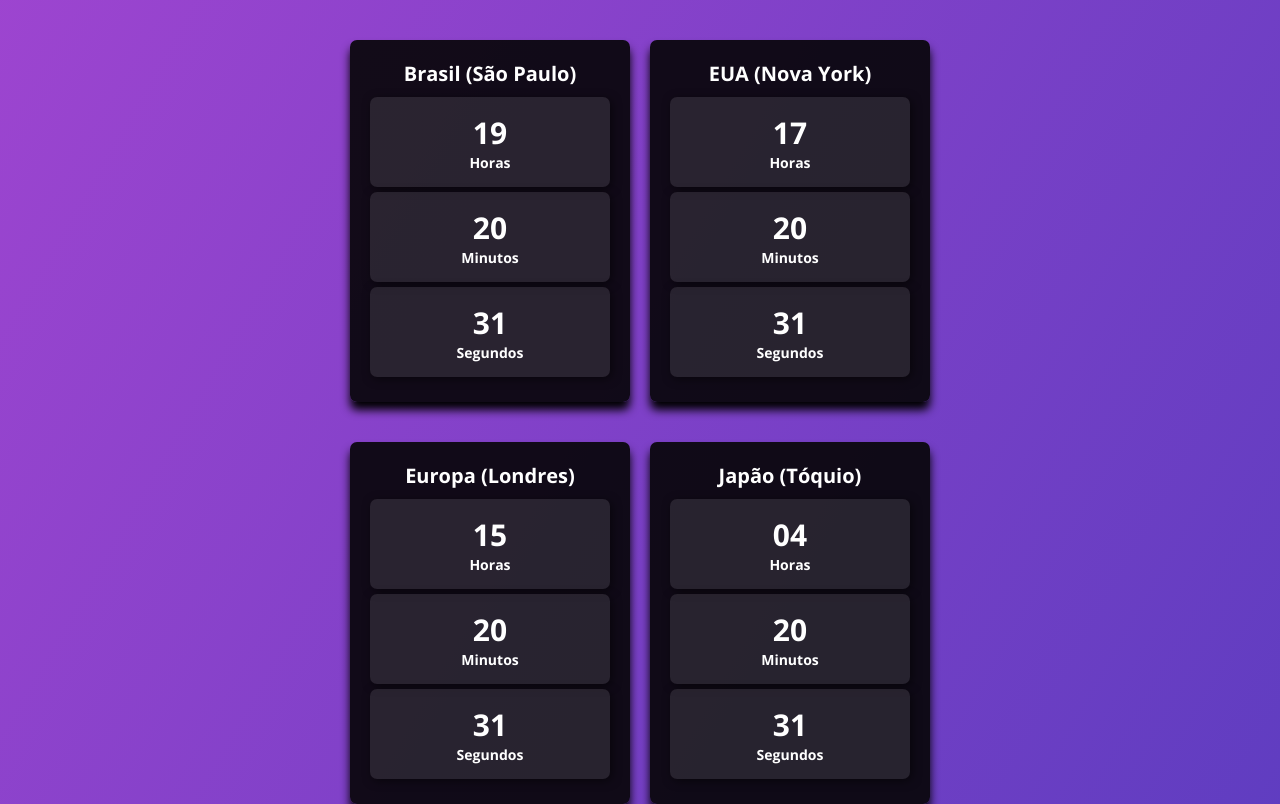
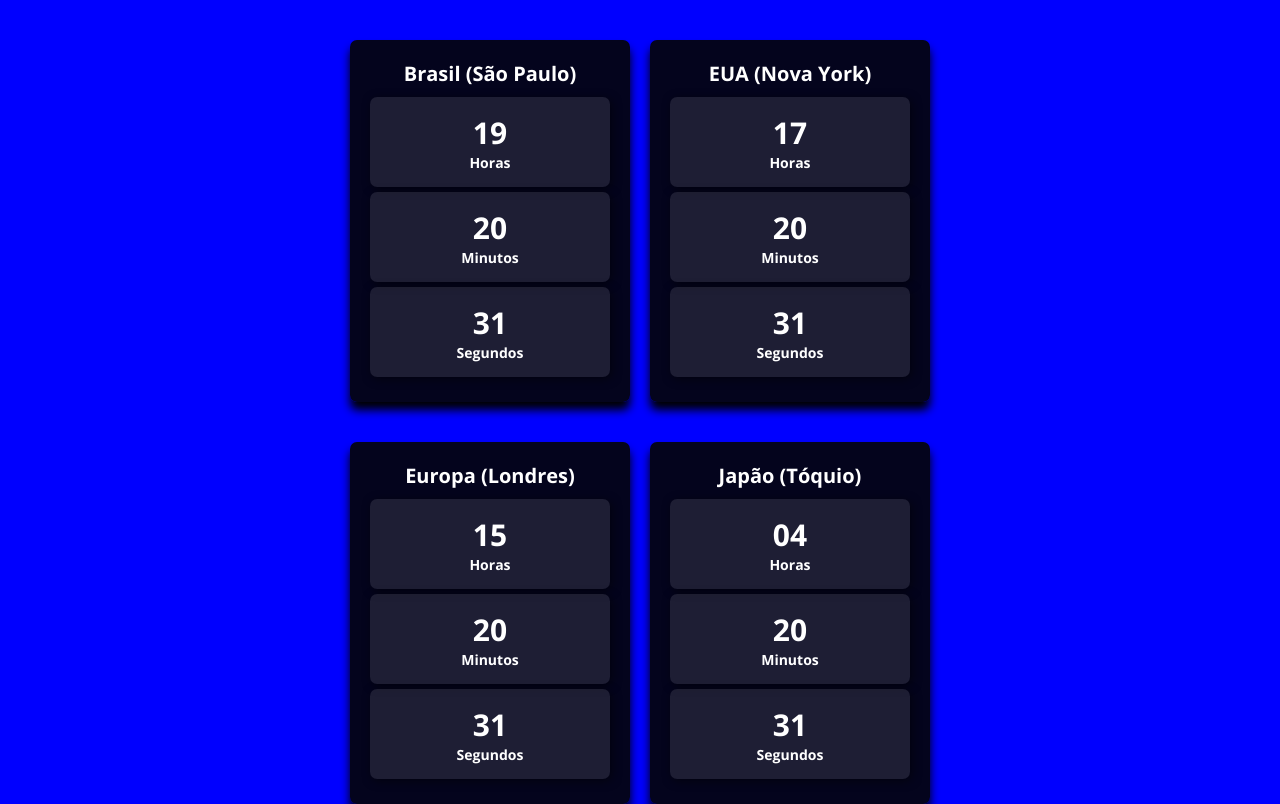
Before and after one commit to adryelfreitas/R-logio-digital, a plain HTML site: page index.html in a window 1280 px wide. Drawn offline with nearby package versions, Linux system fonts and the light colour scheme.

Commit message:
Update style.css

```diff
--- a/style.css
+++ b/style.css
@@ -10,7 +10,7 @@
 body {
   min-height: 100vh;
   height: auto;
-  background: linear-gradient(120deg, #8b23c7d8, #451cb6da);
+  background: linear-gradient(120deg, blue, blue);
   display: flex;
   align-items: center;
   justify-content: center;
```
